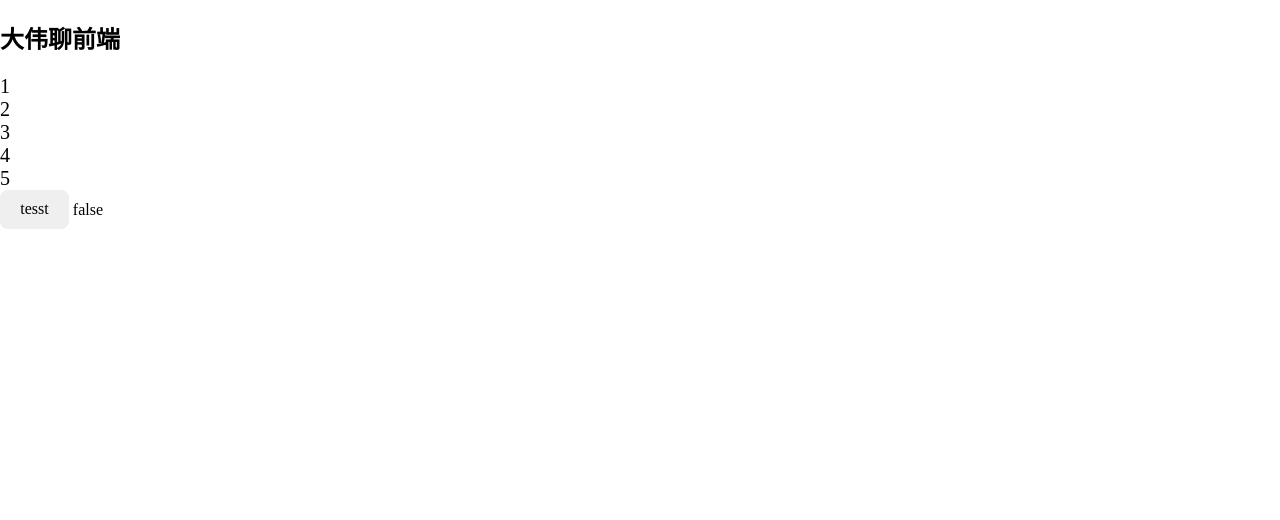
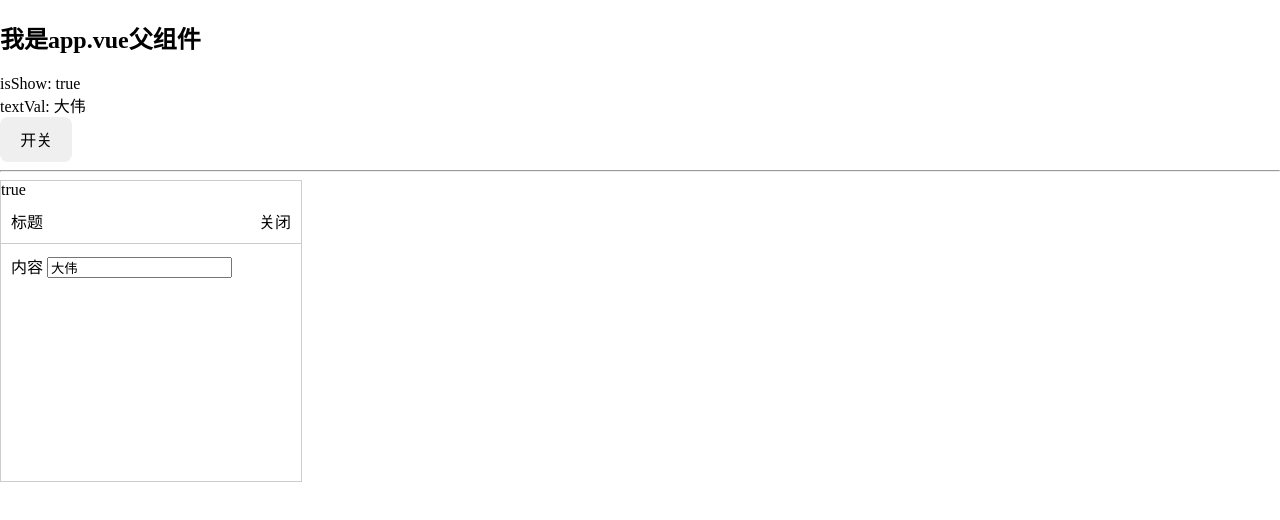
Before and after one commit to sohucw/vue-diff-demo, a Vue app: page / in a window 1280 px wide. Shown: the top 520 px of the page. Built offline with nearby package versions, Linux system fonts and the light colour scheme.

Commit message:
feat: model

```diff
--- a/src/App.vue
+++ b/src/App.vue
@@ -1,16 +1,17 @@
 <template>
-  <Test></Test>
   <div>
-    <button @click="change">tesst</button>
-    {{ flag }}
+    <h2>我是app.vue父组件</h2>
+    <div>isShow: {{ isShow }}</div>
+    <div>textVal: {{ text }}</div>
+    <div><button @click="isShow=!isShow">开关</button></div>
+    <hr/>
+    <vModel v-model:textVal="text" v-model="isShow"></vModel>
   </div>
 </template>
 <script setup lang="ts">
-import Test from './App';
-let flag = ref(false);
-const change = () =>{
-  flag.value = !flag.value;
-}
+import vModel from './components/v-model.vue';
+const isShow = ref(true)
+const text = ref('大伟')
 </script>
 
 <style>
--- /dev/null
+++ b/src/components/v-model.vue
@@ -0,0 +1,55 @@
+<template>
+    <div v-show="modelValue" class="dialog">
+        {{ modelValue }}
+        <div class="dialog-header">
+            <div>标题</div>
+            <div @click="close">关闭</div>
+        </div>
+        <div class="dialog-content">内容
+            <input @input="change" :value="textVal"/>
+        </div>
+    </div>
+</template>
+
+<script setup lang="ts">
+// vue2 value   vue3 : modelValue
+const props = defineProps< {
+    modelValue: boolean,
+    textVal: string,
+    textValModifiers?: {
+        isGay: boolean
+    }
+
+}>()
+const emit = defineEmits(['update:modelValue', 'update:textVal'])
+const close = () => {
+    emit('update:modelValue', false)
+
+}
+const change = (e: Event) => {
+    const target = e.target as HTMLInputElement;
+    emit('update:textVal', props.textValModifiers?.isGay? target.value + 'gay': target.value);
+}
+
+</script>
+
+<style lang="less">
+.dialog {
+    width: 300px;
+    height: 300px;
+    border: 1px solid #ccc;
+    // position: fixed;
+    // left: 50%;
+    // top: 50%;
+    // transform: translate(-50%, -50%);
+    &-header {
+        border-bottom: 1px solid #ccc;
+        display: flex;
+        justify-content: space-between;
+        padding: 10px;
+    }
+    &-content {
+        padding: 10px;
+    }
+}
+</style>
```
